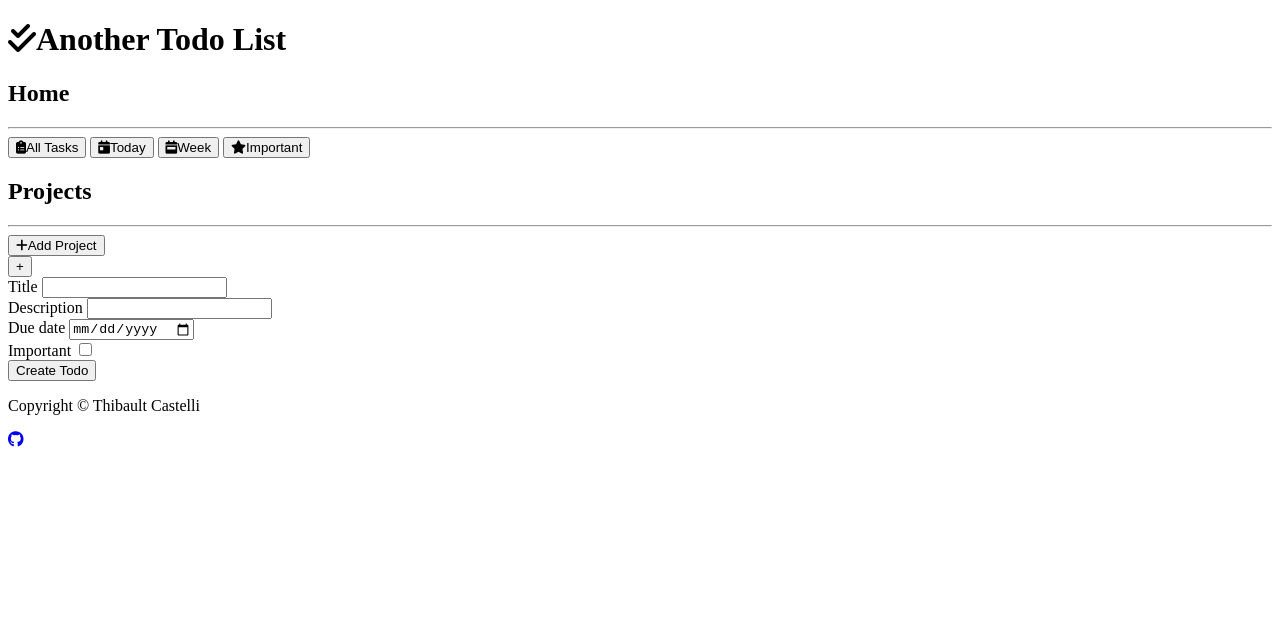
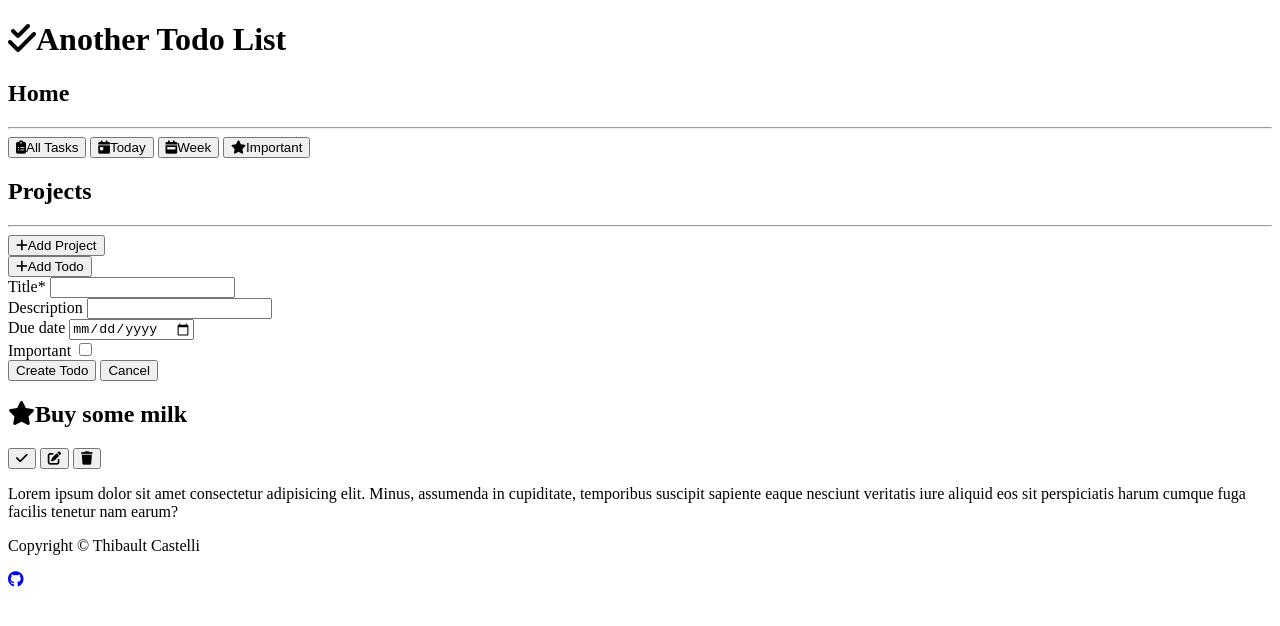
Before and after one commit to nineInchClous/odin-todo, a plain HTML site: page index.html in a window 1280 px wide. Drawn offline with Linux system fonts and the light colour scheme; a script that the page names is missing.

Commit message:
Add style to todos and form

```diff
--- a/index.html
+++ b/index.html
@@ -29,11 +29,11 @@
             </section>
         </aside>
         <div id="content">
-            <button type="button" id="new-todo">+</button>
+            <button type="button" id="add-todo-btn"><i class="fa-solid fa-plus"></i>Add Todo</button>
 
             <form id="new-todo-form">
                 <div>
-                    <label for="title">Title</label>
+                    <label for="title">Title<span>*</span></label>
                     <input type="text" name="title" id="title">
                 </div>
                 <div>
@@ -48,8 +48,24 @@
                     <label for="important">Important</label>
                     <input type="checkbox" name="important" id="important">
                 </div>
-                <button type="submit">Create Todo</button>
+                <div>
+                    <button type="submit">Create Todo</button>
+                    <button type="button" id="cancel-btn">Cancel</button>
+                </div>
             </form>
+            <section id="todo-container">
+                <article class="todo" data-id="0">
+                    <div class="todo-title">
+                        <h2><i class="fa-solid fa-star"></i>Buy some milk</h2>
+                        <div>
+                            <button type="button"><i class="fa-solid fa-check"></i></button>
+                            <button type="button"><i class="fa-solid fa-pen-to-square"></i></button>
+                            <button type="button"><i class="fa-solid fa-trash"></i></button>
+                        </div>
+                    </div>
+                    <p>Lorem ipsum dolor sit amet consectetur adipisicing elit. Minus, assumenda in cupiditate, temporibus suscipit sapiente eaque nesciunt veritatis iure aliquid eos sit perspiciatis harum cumque fuga facilis tenetur nam earum?</p>
+                </article>
+            </section>
         </div>
     </main>
     <footer>
```
